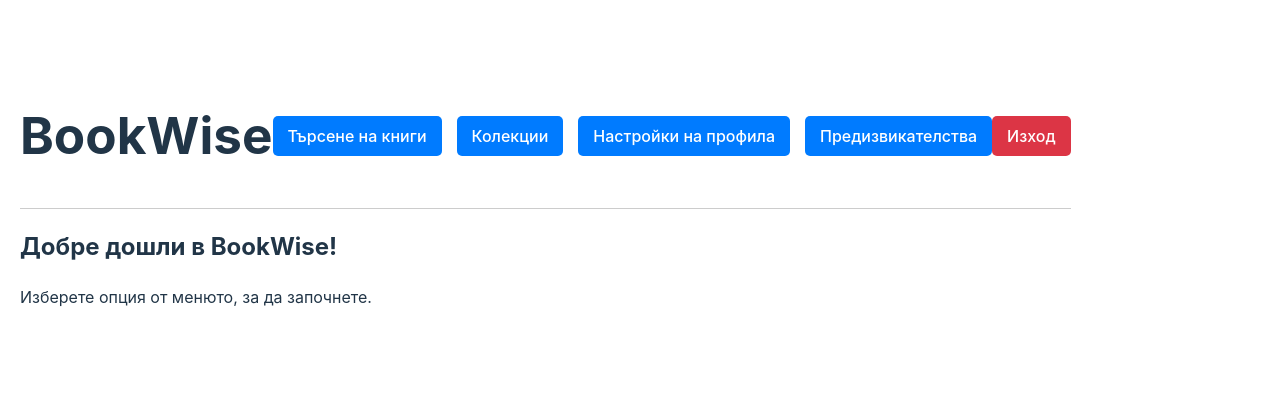
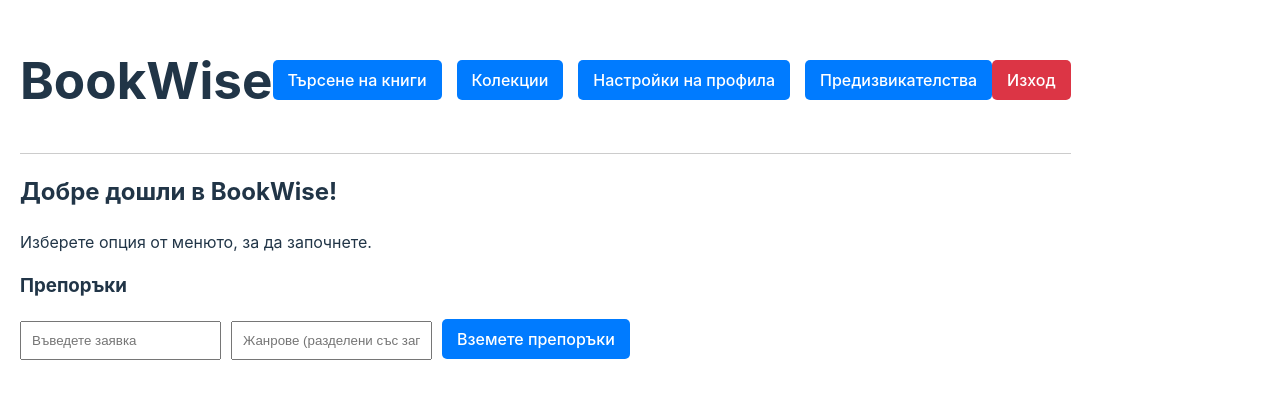
Before and after one commit to SupPanda9/BookWise, a React (Vite) app in the folder frontend/bookwise-frontend/: page /dashboard in a window 1280 px wide. Shown: the part 201-600 px from the top of the page. Built offline with nearby package versions, Linux system fonts and the light colour scheme.

Commit message:
Recommendation service with python in frontend.

```diff
--- a/frontend/bookwise-frontend/src/pages/Dashboard.jsx
+++ b/frontend/bookwise-frontend/src/pages/Dashboard.jsx
@@ -1,12 +1,48 @@
-import React from "react";
+import React, { useState } from "react";
 import { useNavigate } from "react-router-dom";
+import axios from "axios";
 
 const Dashboard = () => {
     const navigate = useNavigate();
+    const [query, setQuery] = useState(""); // Query for recommendations
+    const [genres, setGenres] = useState(""); // Genres for recommendations
+    const [recommendations, setRecommendations] = useState([]); // List of books
+    const [visibleBooks, setVisibleBooks] = useState(10); // Number of books to show initially
+    const [error, setError] = useState("");
+    const [showButton, setShowButton] = useState(true); // Control button visibility
 
     const handleLogout = () => {
-        localStorage.removeItem("token"); // Премахваме токена при изход
-        navigate("/"); // Пренасочване към началната страница
+        localStorage.removeItem("token");
+        navigate("/");
+    };
+
+    const fetchRecommendations = async () => {
+        const userId = localStorage.getItem("userId");
+        if (!userId) {
+            setError("Не сте влезли в системата.");
+            return;
+        }
+
+        try {
+            setShowButton(false); // Hide the button when fetching starts
+            const response = await axios.post(`http://localhost:8080/recommendations/${userId}`, {
+                query,
+                genres: genres.split(",").map((genre) => genre.trim()),
+            });
+
+            console.log("Recommendations response:", response.data);
+            if (!response.data || !response.data.recommendations) {
+                throw new Error("Invalid response format from backend");
+            }
+
+            setRecommendations(response.data.recommendations);
+            setVisibleBooks(10);
+            setError("");
+        } catch (err) {
+            console.error("Грешка при зареждане на препоръките:", err);
+            setError("Неуспешно зареждане на препоръките.");
+            setShowButton(true);
+        }
     };
 
     return (
@@ -23,28 +59,16 @@ const Dashboard = () => {
             >
                 <h1>BookWise</h1>
                 <nav style={{ display: "flex", gap: "15px" }}>
-                    <button
-                        onClick={() => navigate("/search")}
-                        style={buttonStyle}
-                    >
+                    <button onClick={() => navigate("/search")} style={buttonStyle}>
                         Търсене на книги
                     </button>
-                    <button
-                        onClick={() => navigate("/collections")}
-                        style={buttonStyle}
-                    >
+                    <button onClick={() => navigate("/collections")} style={buttonStyle}>
                         Колекции
                     </button>
-                    <button
-                        onClick={() => navigate("/profile")}
-                        style={buttonStyle}
-                    >
+                    <button onClick={() => navigate("/profile")} style={buttonStyle}>
                         Настройки на профила
                     </button>
-                    <button
-                        onClick={() => navigate("/challenges")}
-                        style={buttonStyle}
-                    >
+                    <button onClick={() => navigate("/challenges")} style={buttonStyle}>
                         Предизвикателства
                     </button>
                 </nav>
@@ -62,6 +86,89 @@ const Dashboard = () => {
             <main>
                 <h2>Добре дошли в BookWise!</h2>
                 <p>Изберете опция от менюто, за да започнете.</p>
+
+                <h3>Препоръки</h3>
+                <div>
+                    <input
+                        type="text"
+                        value={query}
+                        onChange={(e) => setQuery(e.target.value)}
+                        placeholder="Въведете заявка"
+                        style={{ padding: "10px", marginRight: "10px" }}
+                    />
+                    <input
+                        type="text"
+                        value={genres}
+                        onChange={(e) => setGenres(e.target.value)}
+                        placeholder="Жанрове (разделени със запетаи)"
+                        style={{ padding: "10px", marginRight: "10px" }}
+                    />
+                    {showButton && (
+                        <button onClick={fetchRecommendations} style={buttonStyle}>
+                            Вземете препоръки
+                        </button>
+                    )}
+                </div>
+
+                {error && <p style={{ color: "red" }}>{error}</p>}
+
+                <div style={{ marginTop: "20px" }}>
+                    {recommendations.slice(0, visibleBooks).map((book, index) => (
+                        <div
+                            key={index}
+                            style={{
+                                marginBottom: "20px",
+                                border: "1px solid #ccc",
+                                padding: "20px",
+                                backgroundColor: "#fff",
+                                color: "#000",
+                                borderRadius: "10px",
+                                boxShadow: "0 4px 8px rgba(0,0,0,0.1)",
+                                cursor: "pointer",
+                            }}
+                            onClick={() => navigate(`/books/${book.googleBooksId}`)} // Тук използваме googleBooksId за пренасочване
+                        >
+                            <div style={{ display: "flex", gap: "15px" }}>
+                                <img
+                                    src={book.thumbnail || "https://via.placeholder.com/150"}
+                                    alt={`${book.title} thumbnail`}
+                                    style={{
+                                        width: "150px",
+                                        height: "200px",
+                                        objectFit: "cover",
+                                        borderRadius: "5px",
+                                    }}
+                                />
+                                <div>
+                                    <h4>{book.title || "Няма заглавие"}</h4>
+                                    <p>
+                                        <strong>Google Books ID:</strong> {book.googleBooksId || "Няма ID"}
+                                    </p>
+                                    <p>
+                                        <strong>Автори:</strong> {book.authors?.join(", ") || "Неизвестни автори"}
+                                    </p>
+                                    <p>
+                                        <strong>Жанрове:</strong> {book.categories?.join(", ") || "Няма жанрове"}
+                                    </p>
+                                    <p>
+                                        <strong>Описание:</strong> {book.description || "Няма описание"}
+                                    </p>
+                                    <p>
+                                        <strong>Коефициент на точност:</strong> {book.similarity || "Няма рейтинг"}
+                                    </p>
+                                </div>
+                            </div>
+                        </div>
+                    ))}
+                    {visibleBooks < recommendations.length && (
+                        <button
+                            onClick={() => setVisibleBooks((prev) => prev + 10)}
+                            style={{ padding: "10px", marginTop: "10px" }}
+                        >
+                            Покажи още
+                        </button>
+                    )}
+                </div>
             </main>
         </div>
     );
```
Also changed, not shown: 1 other file (tests, documents, lock files or other folders).
